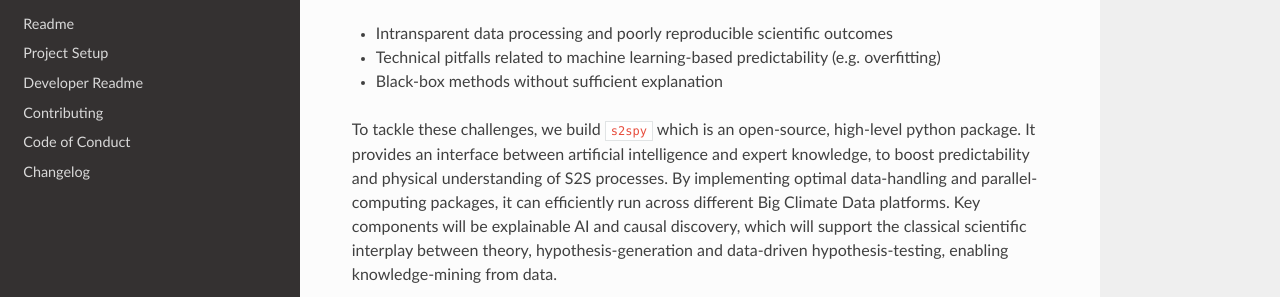
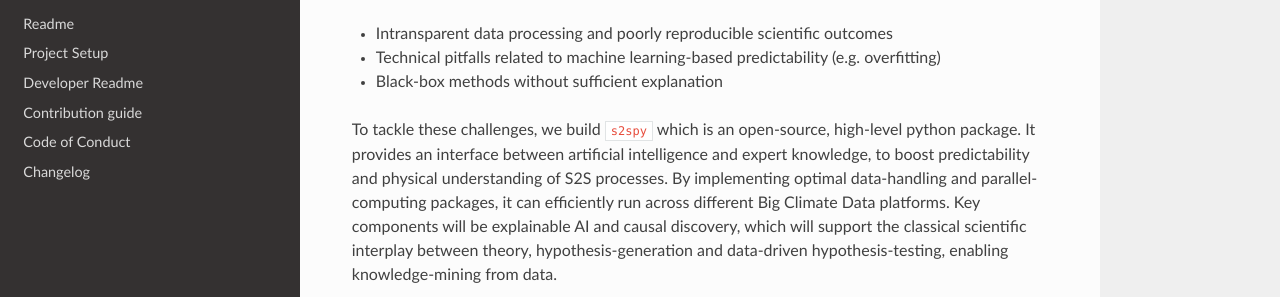
Before and after one commit to AI4S2S/s2spy, a Sphinx documentation site: the page built from docs/index.rst, in a window 1280 px wide. Shown: the part 429-726 px from the top of the page. Built offline with Sphinx 7.4.7 and the Read the Docs theme 2.0.0, drawn with Linux system fonts in a browser that asks for light colours.

Commit message:
Update docs/index.rst
Co-authored-by: SarahAlidoost <55081872+SarahAlidoost@users.noreply.github.com>

```diff
--- a/docs/index.rst
+++ b/docs/index.rst
@@ -14,7 +14,7 @@
   Readme <readme_link>
   Project Setup <project_setup.md>
   Developer Readme <README.dev.md>
-  Contributing <CONTRIBUTING.md>
+  Contribution guide <CONTRIBUTING.md>
   Code of Conduct <CODE_OF_CONDUCT.md>
   Changelog <changelog_link>
 
```
